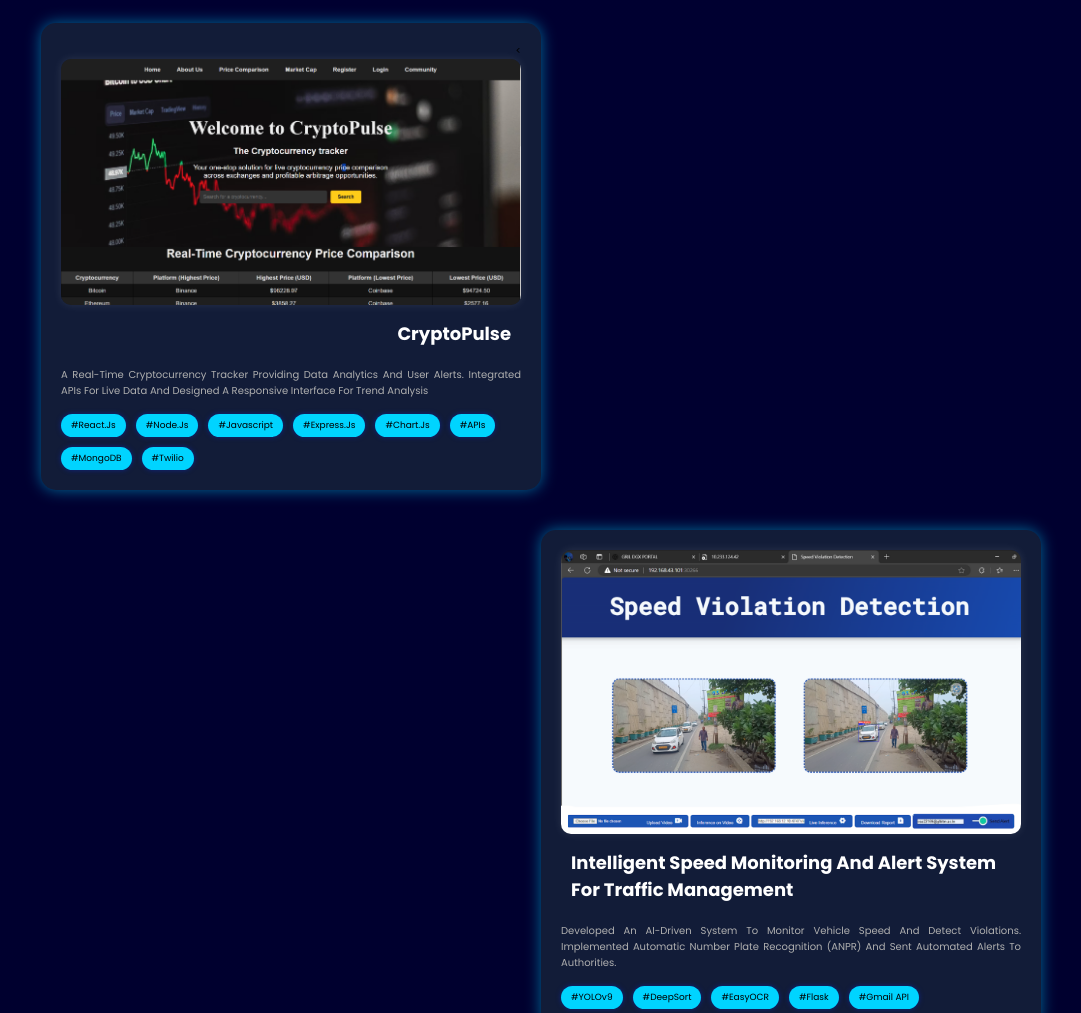
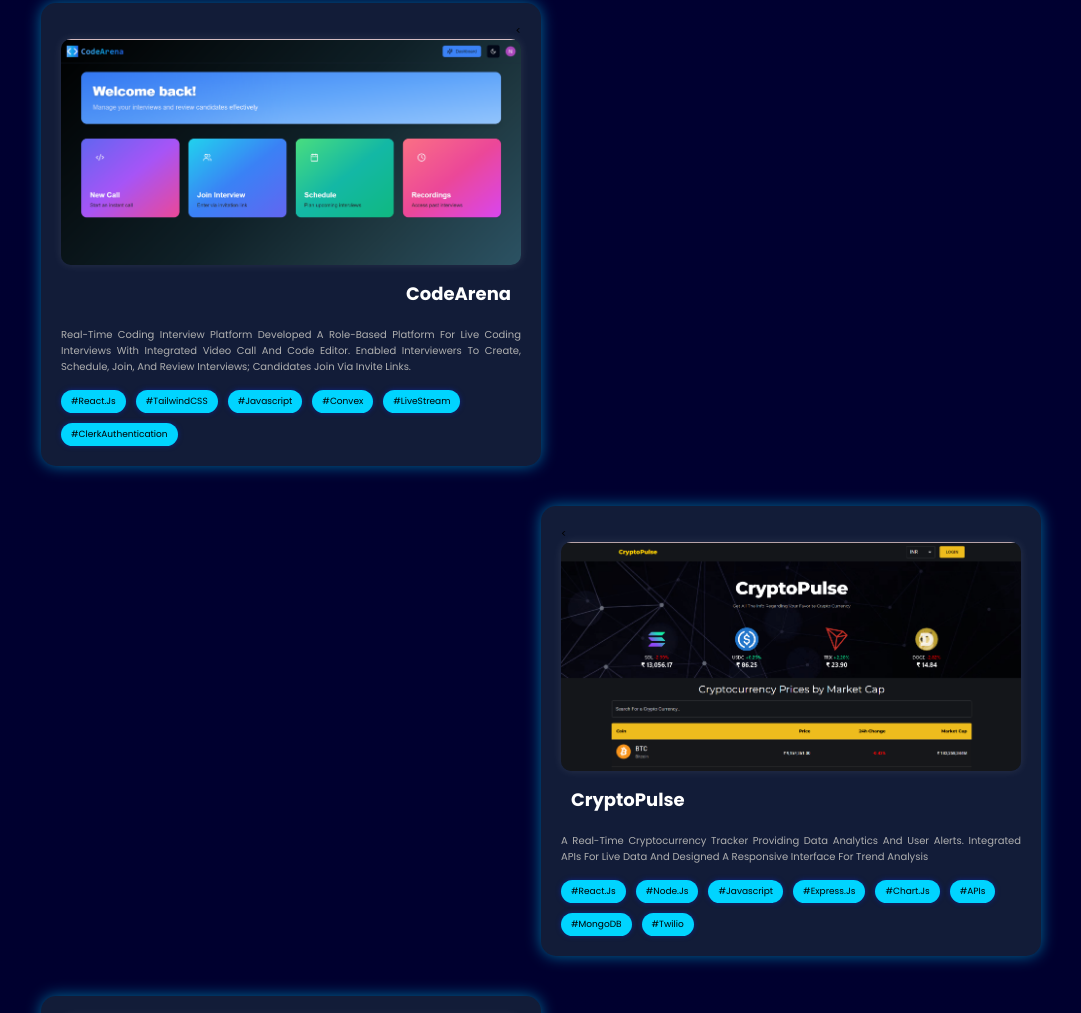
Before and after one commit to Vermanainsi24/Nainsi_Portfolio, a plain HTML site: page index.html in a window 1280 px wide. Shown: the part 3914-4927 px from the top of the page, without its empty margins (99-1180 px from the left). Drawn offline with nearby package versions, Linux system fonts and the light colour scheme.

Commit message:
updation

```diff
--- a/index.html
+++ b/index.html
@@ -109,7 +109,7 @@
 
             <div class="box">
               <p><span><i class="fas fa-envelope"></i> </span>nainsiverma2528@gmail.com</p>
-              <p><span> <i class="fas fa-map-marker-alt"></i>  </span> Uttar Pradesh, India - 101101</p>
+              <p><span> <i class="fas fa-map-marker-alt"></i>  </span> Uttar Pradesh, India</p>
             </div>
         </div>
 
@@ -166,7 +166,7 @@
         <h3>Bachelor of Engineering in Computer Science</h3>
         <p>G.L. BAJAJ INSTITUTE OF TECHNOLOGY AND MANAGEMENT | GREATER NOIDA</p>
         <h4>2022-2026 | Ongoing</h4>
-        <h4>Current CGPA:9.22</h4>
+        <h4>Current GPA:8.99</h4>
         </div>
     </div>
 
@@ -179,7 +179,7 @@
       <p>CP International school</p>
       <p>CBSE</p>
       <h4>2020-2021 | Completed</h4>
-      <h4>Percenatge:95.4%</h4>
+      <h4>Percentage:95.4%</h4>
       </div>
     </div>
 
@@ -192,7 +192,7 @@
       <p>CP International school</p>
       <p>CBSE</p>
       <h4>2018-2019| Completed</h4>
-      <h4>Percenatge:96%</h4>
+      <h4>Percentage:96%</h4>
       </div>
     </div>
 
@@ -359,12 +359,35 @@
   <body>
     <div class="container">
 
-      <div class="timeline">
+      <div class="timeline-item left">
         <!-- Project 1 -->
-        <div class="timeline-item left">
+
+        <div class="project-card">
+            <div class="project-image">
+              <<a href="https://code-arena-dun.vercel.app/"><img src="./assets/images/Screenshot 2025-06-17 152033.png" alt="CodeArena"></a>
+            </div>
+            <div class="project-details">
+              <h2>CodeArena</h2>
+              <p style="text-align: justify;"> Real-Time Coding Interview Platform
+Developed a role-based platform for live coding interviews with integrated video call and code editor.
+Enabled interviewers to create, schedule, join, and review interviews; candidates join via invite links.</p>
+              <div class="tags">
+                <span>#react.js</span>
+                <span>#tailwindCSS</span>
+                <span>#javascript</span>
+                <span>#convex</span>
+                <span>#LiveStream</span>
+                <span>#ClerkAuthentication</span>
+              </div>
+            </div>
+          </div>
+
+        </div>
+
+        <div class="timeline-item right">
           <div class="project-card">
             <div class="project-image">
-              <<a href="https://vermanainsi24.github.io/Online_Shop_E-Commerce-Website/"><img src="./assets/images/Screenshot 2024-12-31 201442.png" alt="Crptopulse"></a>
+              <<a href="https://crypto-project-orpin-theta.vercel.app/"><img src="./assets/images/Screenshot 2025-06-17 151723.png" alt="CrptoPulse"></a>
             </div>
             <div class="project-details">
               <h2>CryptoPulse</h2>
@@ -384,21 +407,23 @@
         </div>
 
         <!-- Project 2 -->
-        <div class="timeline-item right">
+        <div class="timeline-item left">
           <div class="project-card">
             <div class="project-image">
-             <a href="https://vermanainsi24.github.io/Online_Shop_E-Commerce-Website/"><img src="./assets/images/Screenshot 2024-12-06 232426.png" alt="Speed Monitoring System"></a>
+             <a href="https://github.com/Vermanainsi24/multiperson_face_detection.git"><img src="./assets/images/Screenshot 2025-06-17 154445.png" alt="Speed Monitoring System"></a>
             </div>
             <div class="project-details">
-              <h2><strong>Intelligent Speed Monitoring and Alert System for Traffic Management</strong></h2>
+              <h2><strong>Multiperson Face Recognition System</strong></h2>
               <p style="text-align: justify;">
-                Developed an AI-driven system to monitor vehicle speed and detect violations. Implemented Automatic Number Plate Recognition (ANPR) and sent automated alerts to authorities.</p>
+                o detect and recognize multiple faces in real-time using deep learning techniques with high accuracy and optimized performance on GPU-powered systems like NVIDIA DGX.
+
+</p>
               <div class="tags">
-                <span>#YOLOv9</span>
-                <span>#DeepSort</span>
-                <span>#EasyOCR</span>
+                <span>#Python 3.8</span>
+                <span>#MTCNN</span>
+                <span>#DLIB</span>
                 <span>#flask</span>
-                <span>#Gmail API</span>
+                <span>#OpenCV</span>
 
               </div>
             </div>
@@ -406,11 +431,11 @@
         </div>
 
         <!-- Project 3 -->
-        <div class="timeline-item left">
+        <div class="timeline-item right">
           <div class="project-card">
             <div class="project-image">
-              <a href="https://vermanainsi24.github.io/INSTANT_BLOOD_DONOR_FINDER/">
-               <img src="./assets/images/image.png" alt="Blood Donor Finder">
+              <a href="https://instant-blood-donor-finder.vercel.app/">
+               <img src="./assets/images/Screenshot 2025-06-17 151934.png" alt="Blood Donor Finder">
                </a>
             </div>
             <div class="project-details">
@@ -430,8 +455,9 @@
         </div>
       </div>
     </div>
+
     <!-- Project 4 -->
-    <div class="timeline-item right">
+    <div class="timeline-item left">
       <div class="project-card">
         <div class="project-image">
           <a href="https://vermanainsi24.github.io/Online_Shop_E-Commerce-Website/">
@@ -446,7 +472,6 @@
                 <span>#css</span>
                 <span>#react</span>
                 <span>#javascript</span>
-
           </div>
         </div>
       </div>
```
Also changed, not shown: assets/images/Screenshot 2024-12-29 011850.png (deleted), assets/images/Screenshot 2024-12-31 201442.png (deleted), assets/images/Screenshot 2025-06-17 151723.png (added), assets/images/Screenshot 2025-06-17 151934.png (added), assets/images/Screenshot 2025-06-17 152033.png (added), assets/images/Screenshot 2025-06-17 154445.png (added), assets/images/react.png (deleted).
